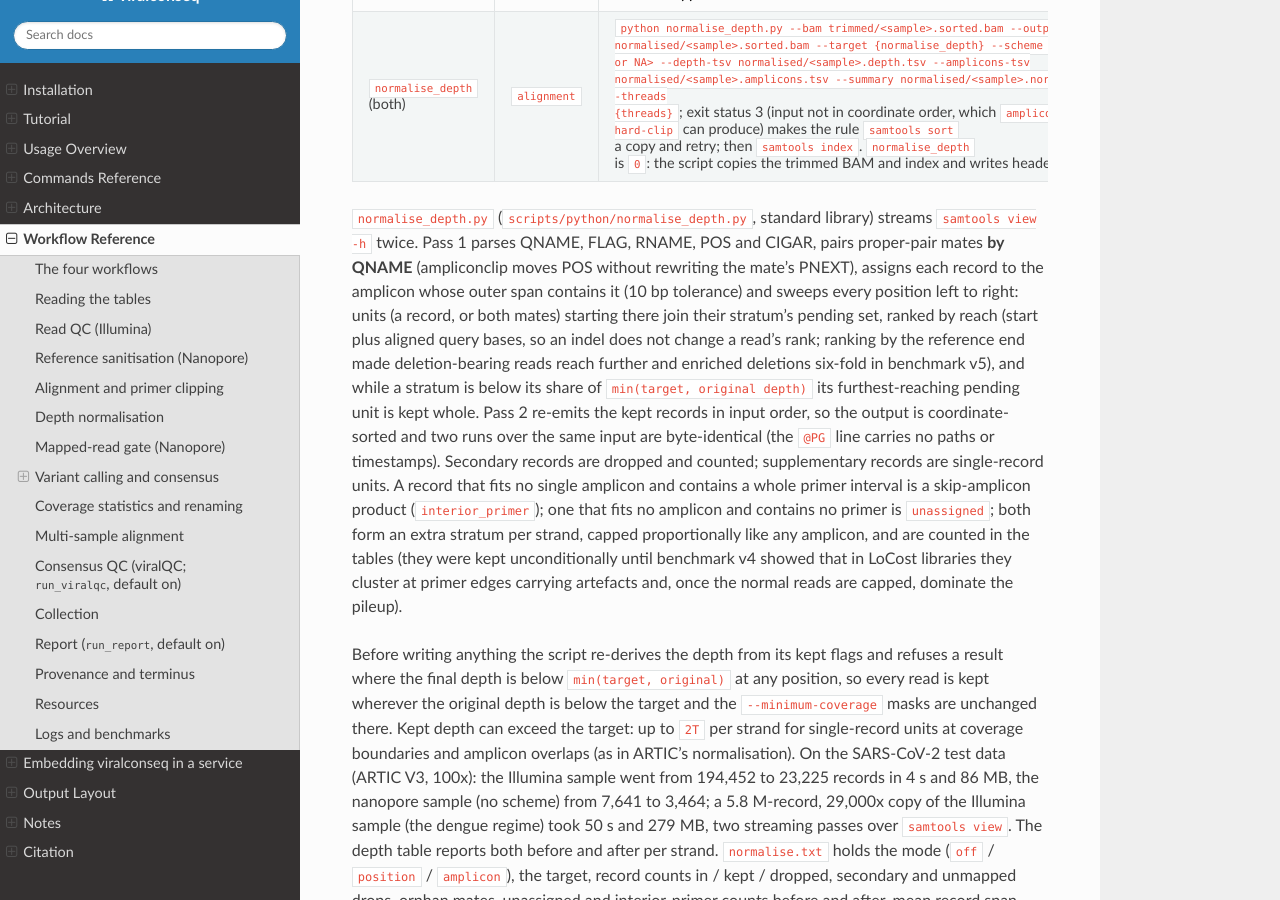
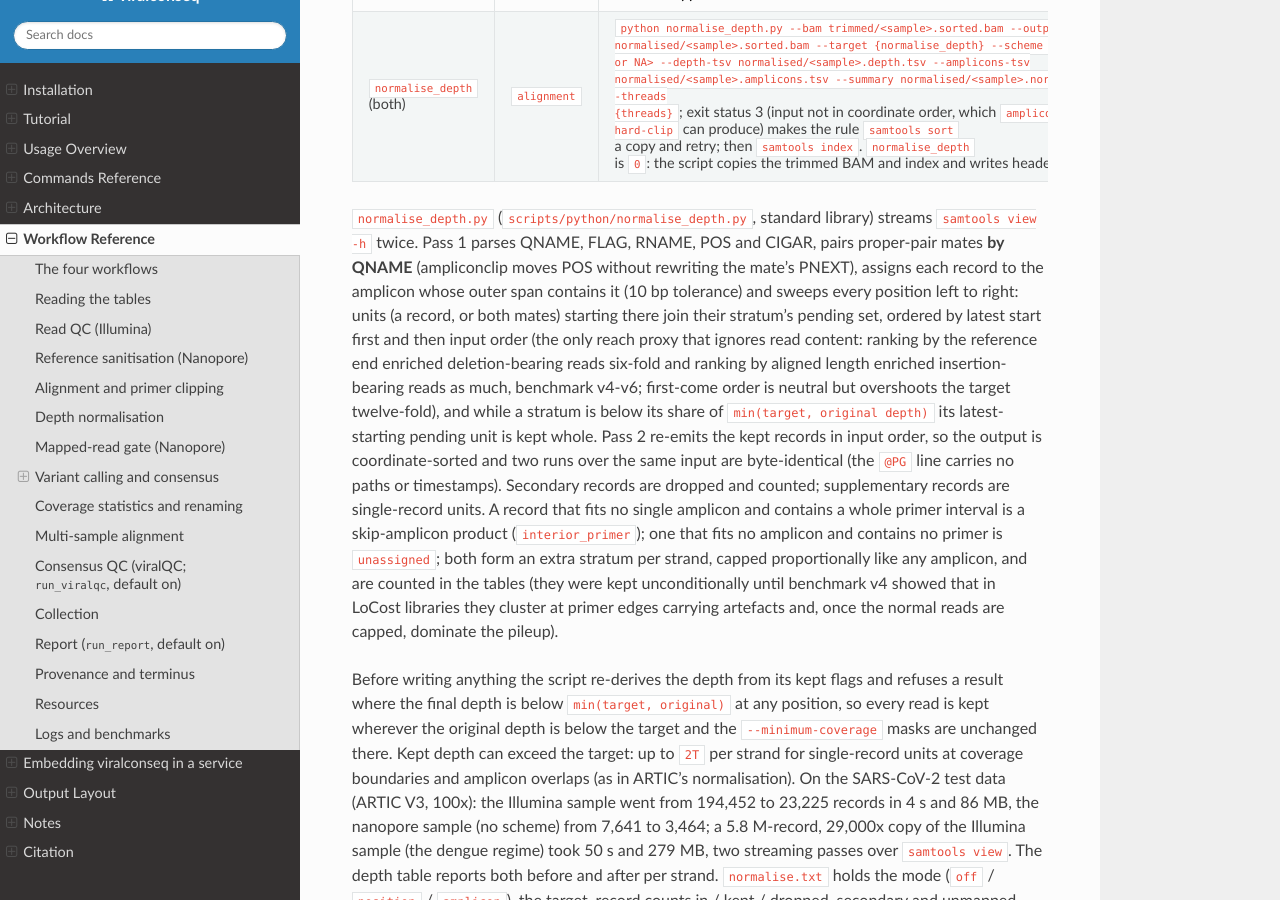
Before and after one commit to InstitutoTodosPelaSaude/viralconseq, a Sphinx documentation site: the page built from docs/workflow.md, in a window 1280 px wide and 900 px high, scrolled down 4820 px. Built offline with Sphinx 7.4.7 and the Read the Docs theme 3.1.0, drawn with Linux system fonts in a browser that asks for light colours.

Commit message:
fix(normalise): take pending reads latest start first, input order within a start
Any rank that looks at read content biases the kept set: ranking by the
reference end enriched deletion-bearing reads six-fold (v4/v5), ranking by
aligned query length enriched insertion-bearing reads just as much (v6: 1 bp
insertions at 5-14 % of reads became 57 % of the kept reads and entered three
Illumina consensuses). First-come order is neutral but overshoots the target
twelve-fold. Latest start first, then input order, is the only reach proxy
that ignores content: on three real BAMs the indel and artefact fractions of
the kept reads match the original within sampling noise, and the Illumina
fixture overshoots less than before (max 218 vs 239 at target 100).

Co-Authored-By: Claude Fable 5.1 <noreply@anthropic.com>

```diff
--- a/docs/workflow.md
+++ b/docs/workflow.md
@@ -186,11 +186,13 @@ CIGAR, pairs proper-pair mates **by QNAME** (ampliconclip moves POS without
 rewriting the mate's PNEXT), assigns each record to the amplicon whose outer
 span contains it (10 bp tolerance) and sweeps every position left to right:
 units (a record, or both mates) starting there join their stratum's pending
-set, ranked by reach (start plus aligned query bases, so an indel does not
-change a read's rank; ranking by the reference end made deletion-bearing reads
-reach further and enriched deletions six-fold in benchmark v5), and while a
-stratum is below its share of `min(target, original depth)` its
-furthest-reaching pending unit is kept whole. Pass 2 re-emits the kept records in input order, so the output is
+set, ordered by latest start first and then input order (the only reach proxy
+that ignores read content: ranking by the reference end enriched
+deletion-bearing reads six-fold and ranking by aligned length enriched
+insertion-bearing reads as much, benchmark v4-v6; first-come order is neutral
+but overshoots the target twelve-fold), and while a stratum is below its share
+of `min(target, original depth)` its latest-starting pending unit is kept
+whole. Pass 2 re-emits the kept records in input order, so the output is
 coordinate-sorted and two runs over the same input are byte-identical (the
 `@PG` line carries no paths or timestamps). Secondary records are dropped and
 counted; supplementary records are single-record units. A record that fits
```
Also changed, not shown: CHANGELOG.md (+2 -2 lines), 2 other files.
